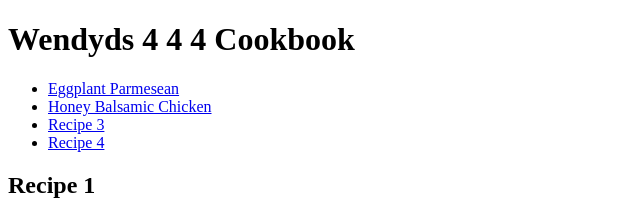
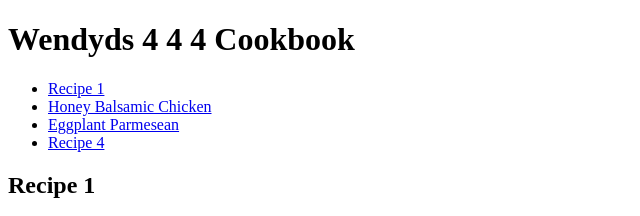
Before and after one commit to chenderson17/CodingAssignment4, a plain HTML site: page index.html in a window 1280 px wide. Shown: the top 216 px of the page, without its empty margins (0-640 px from the left). Drawn offline with Linux system fonts and the light colour scheme.

Commit message:
moves eggplant pointer to 3rd position

```diff
--- a/index.html
+++ b/index.html
@@ -11,9 +11,9 @@
     <h1>Wendyds 4 4 4 Cookbook</h1>
     <nav>
         <ul id="navbar">
+            <li><a href="#">Recipe 1</a></li>
+            <li><a href="./html/c-chicken.html">Honey Balsamic Chicken</a></li>
             <li><a href="./html/e-eggplant.html">Eggplant Parmesean</a></li>
-            <li><a href="./html/c-chicken.html">Honey Balsamic Chicken</a></li>
-            <li><a href="#">Recipe 3</a></li>
             <li><a href="#">Recipe 4</a></li>
         </ul>
     </nav>
```
